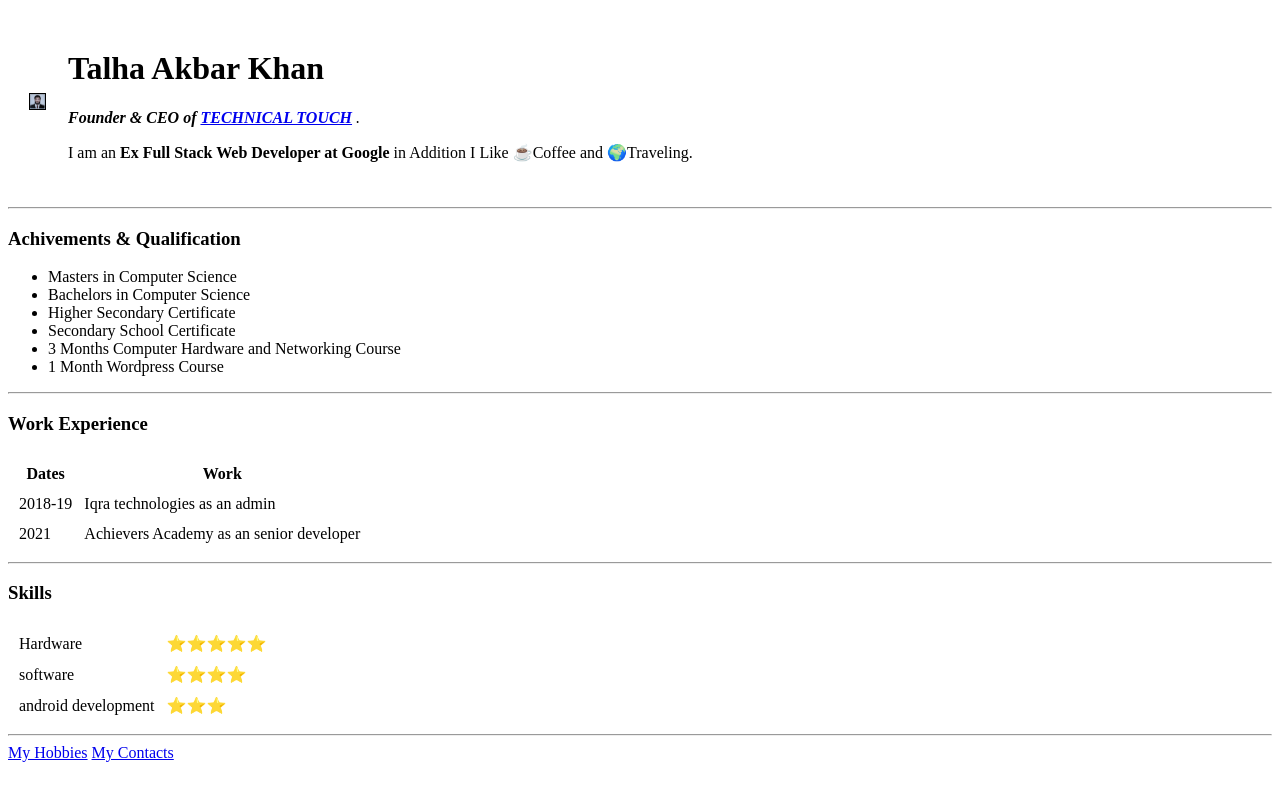
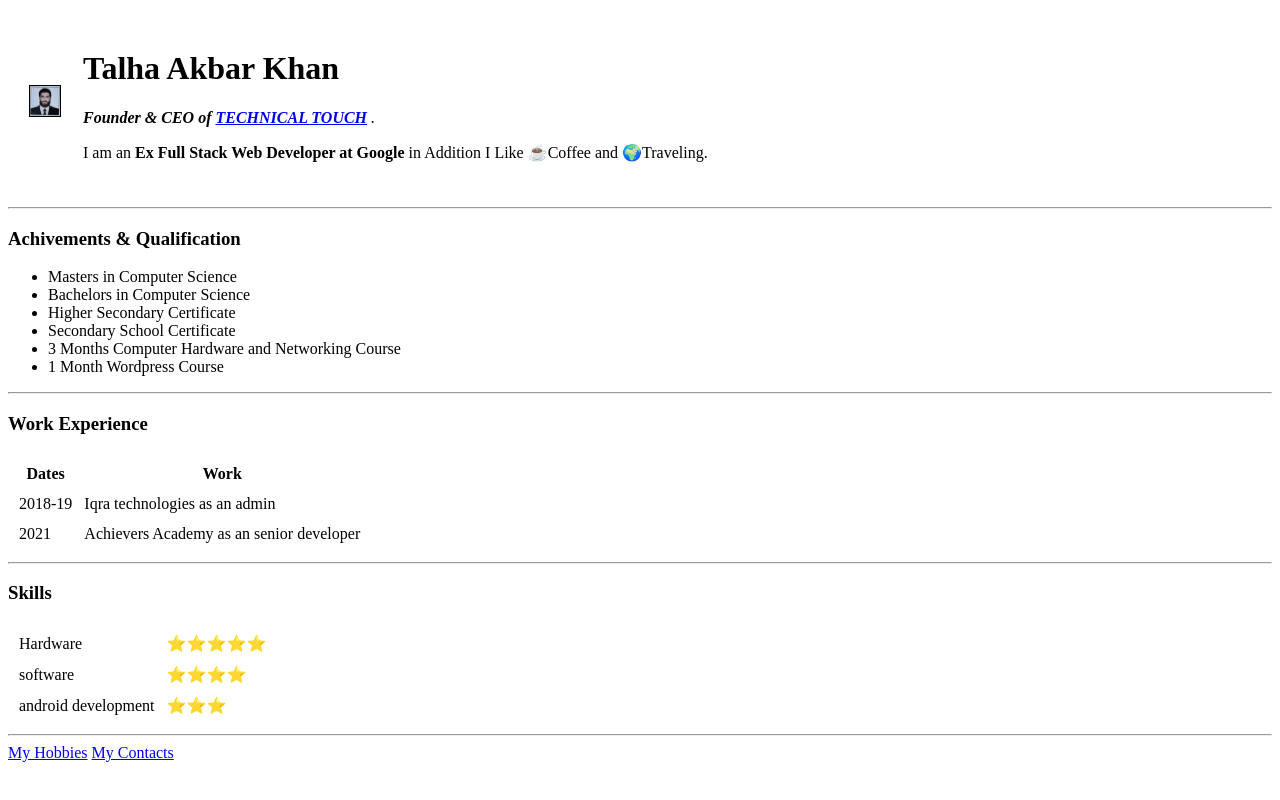
Before and after one commit to talhakhan21/cv, a plain HTML site: page index.html in a window 1280 px wide. Drawn offline with Linux system fonts and the light colour scheme.

Commit message:
Update index.html

```diff
--- a/index.html
+++ b/index.html
@@ -9,7 +9,7 @@
 <body>
   <table cellspacing="20">
     <tr>
-      <td> <img src="IMG_20220206_165843.jpg" border="1" height="15" width="15"></td>
+      <td> <img src="IMG_20220206_165843.jpg" border="1" height="30" width="30"></td>
       <td>
         <h1>Talha Akbar Khan</h1>
         <p><em><strong> Founder & CEO of </strong><strong> <a href="https://www.youtube.com/channel/UCh8xh8vm0ysxEPlG2-6sfcQ" target="_blank">TECHNICAL TOUCH</a> </strong>.</em></p>
```
